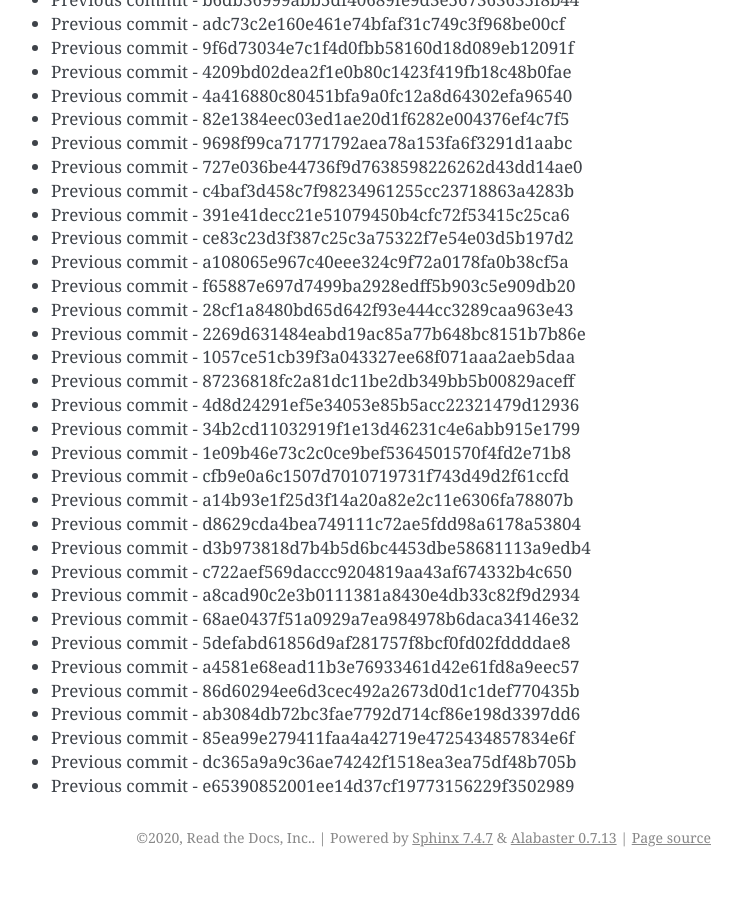
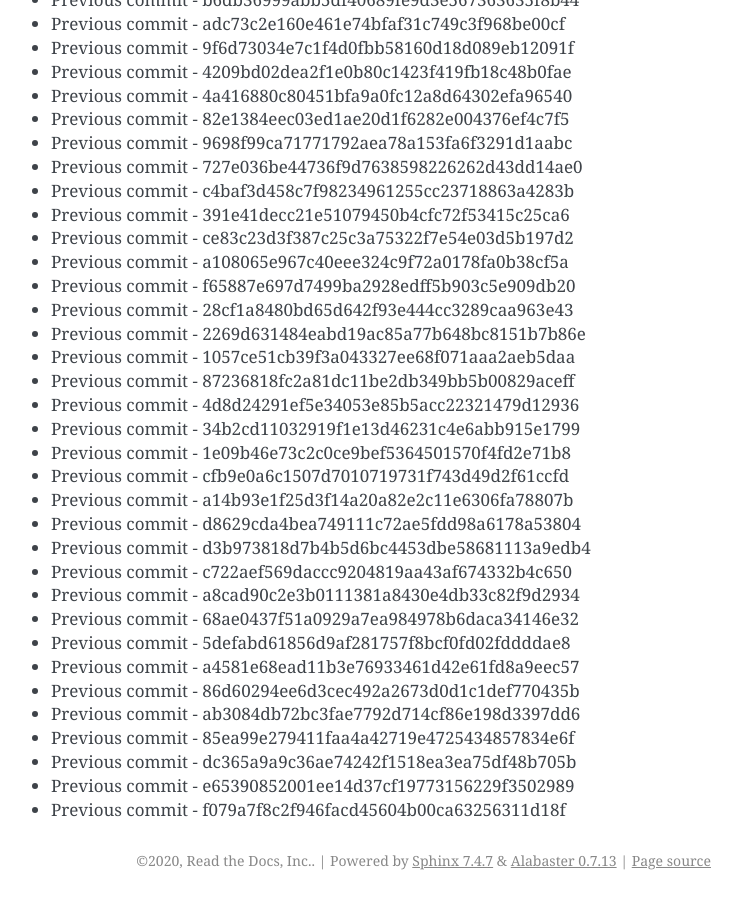
Before and after one commit to readthedocs/rtd-git-stresstest, a Sphinx documentation site: the page built from docs/updates.rst, in a window 1280 px wide and 900 px high, scrolled down 71308 px. Shown: the whole window, without its empty margins (399-1141 px from the left). Built offline with Sphinx 7.4.7, drawn with Linux system fonts in a browser that asks for light colours; before the commit the page ends 72185 px from its top, so only the background shows below that.

Commit message:
Generating commit from previous: f079a7f8c2f946facd45604b00ca63256311d18f

```diff
--- a/docs/updates.rst
+++ b/docs/updates.rst
@@ -3028,3 +3028,4 @@ It can be tested for any performance characteristics.
 * Previous commit - 85ea99e279411faa4a42719e4725434857834e6f
 * Previous commit - dc365a9a9c36ae74242f1518ea3ea75df48b705b
 * Previous commit - e65390852001ee14d37cf19773156229f3502989
+* Previous commit - f079a7f8c2f946facd45604b00ca63256311d18f
```
